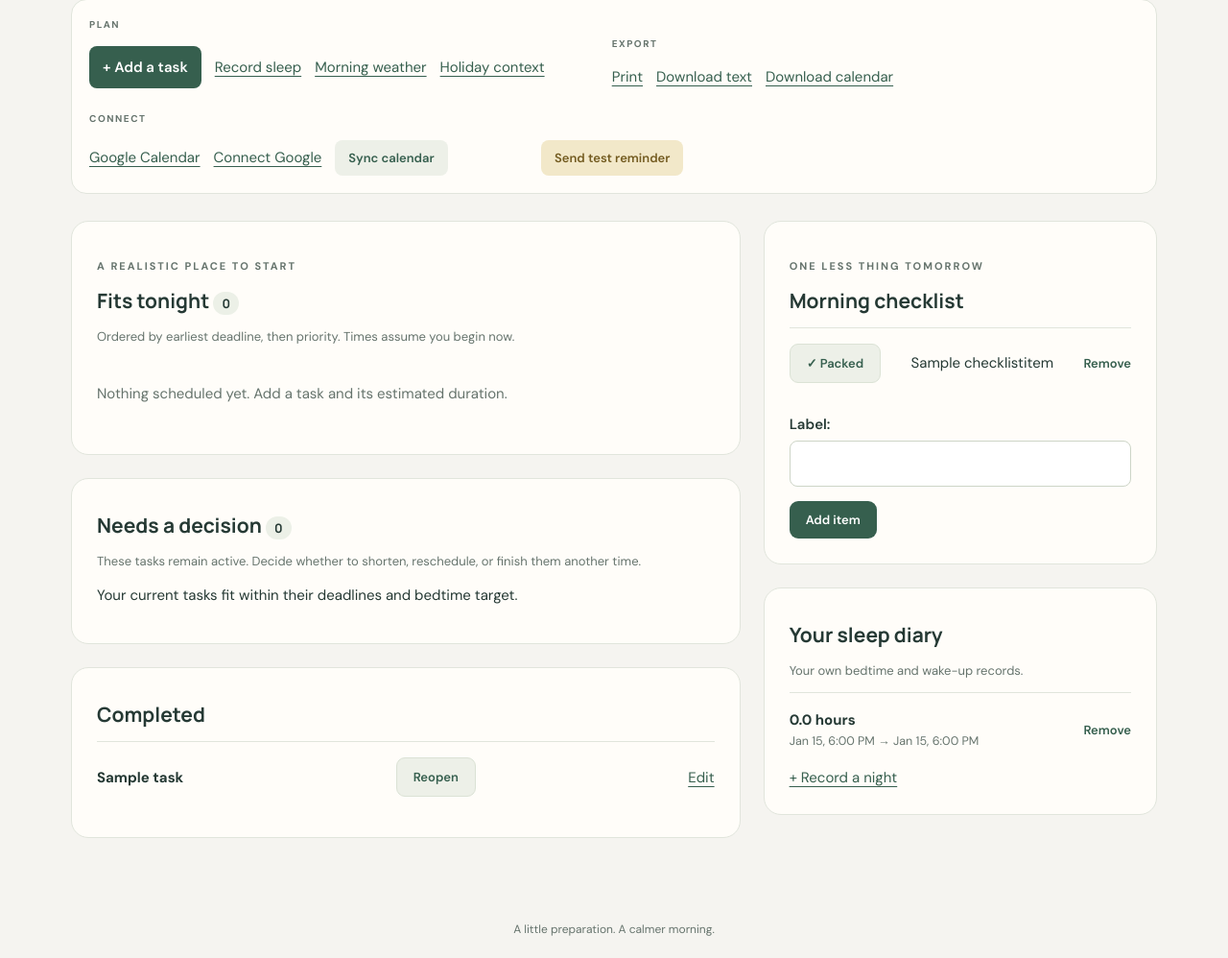
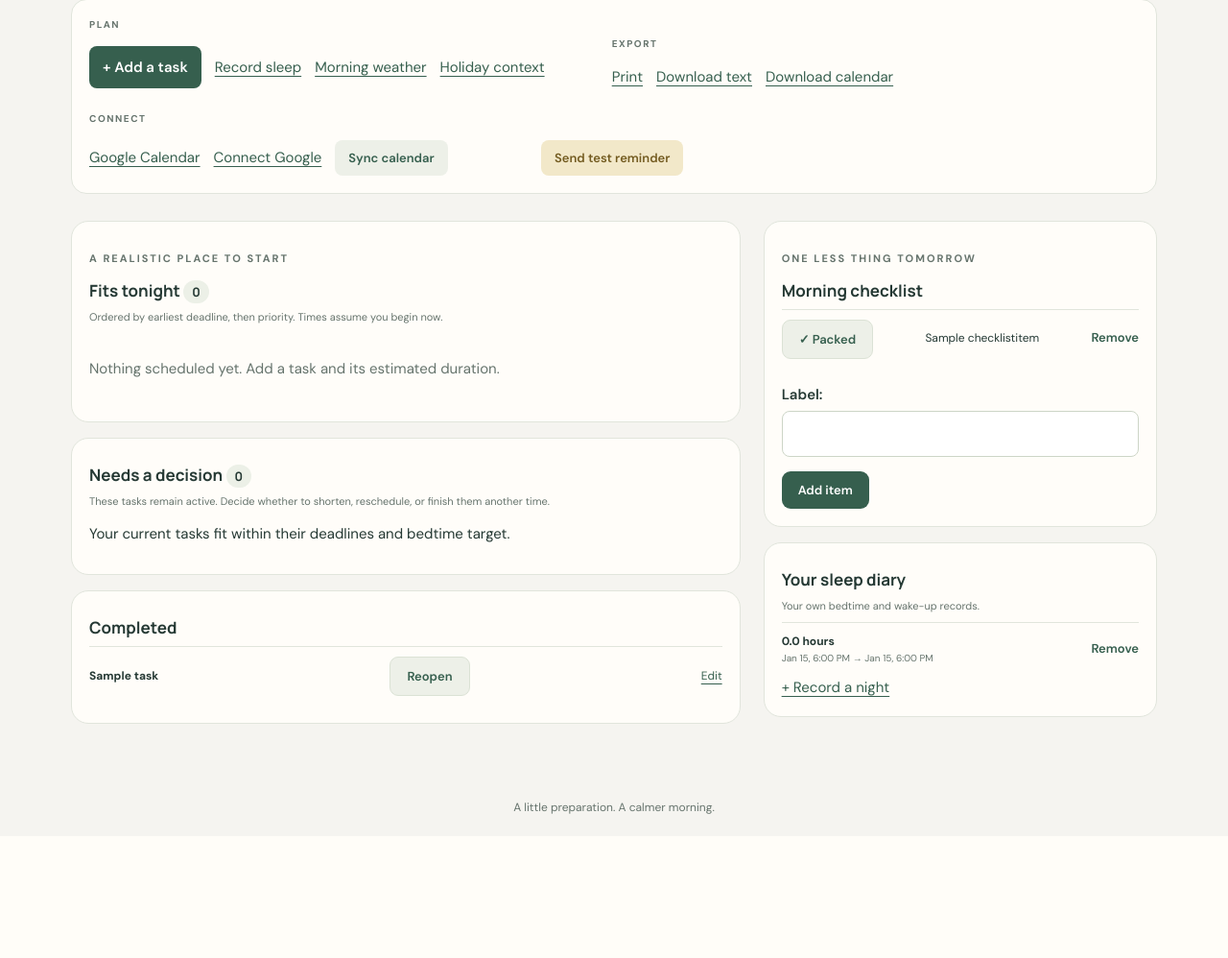
Before and after one commit to unredd11/before-bed, a Django app: page / in a window 1280 px wide. Shown: the part 354-1352 px from the top of the page at 96% size. After the commit the page ends 1202 px from the top, so only its background shows below. Run offline with Django 5.2, Linux system fonts and the light colour scheme; a user stored in the database is signed in; tables that the repository leaves empty hold one stand-in row (values such as "Sample post").

Commit message:
Minimizing the space

```diff
--- a/static/style.css
+++ b/static/style.css
@@ -499,3 +499,98 @@ hr {
     width: 100%;
   }
 }
+/* Compact task lists */
+.task {
+  display: grid;
+  grid-template-columns: 1fr auto;
+  gap: 8px 18px;
+  padding: 13px 0;
+}
+
+.task h3 {
+  margin: 4px 0;
+  font-size: 15px;
+}
+
+.task small {
+  font-size: 11px;
+}
+
+.task .tag {
+  font-size: 10px;
+  padding: 3px 6px;
+}
+
+.task .reason {
+  margin: 4px 0;
+  font-size: 11px;
+}
+
+.task .actions {
+  grid-column: 2;
+  grid-row: 1;
+  align-self: center;
+  display: flex;
+  gap: 8px;
+  font-size: 11px;
+}
+
+.task .actions button,
+.task .actions a {
+  padding: 5px 8px;
+  font-size: 11px;
+}
+
+.task details {
+  grid-column: 1 / -1;
+  margin-top: 2px;
+  font-size: 11px;
+}
+
+.card {
+  padding: 18px;
+  margin-bottom: 16px;
+}
+
+.card h2 {
+  font-size: 17px;
+  margin-bottom: 8px;
+}
+
+.card > .muted {
+  font-size: 11px;
+  margin: 4px 0 8px;
+}
+
+.item {
+  padding: 10px 0;
+  font-size: 12px;
+}
+
+.item small {
+  font-size: 10px;
+}
+
+@media (max-width: 700px) {
+  .task {
+    display: block;
+  }
+
+  .task .actions {
+    margin-top: 8px;
+    justify-content: flex-start;
+  }
+}
+.compact-card {
+  max-height: 620px;
+  overflow-y: auto;
+}
+
+.compact-card::-webkit-scrollbar {
+  width: 6px;
+}
+
+.compact-card::-webkit-scrollbar-thumb {
+  background: #cbd5c4;
+  border-radius: 10px;
+}
--- a/templates/dashboard.html
+++ b/templates/dashboard.html
@@ -37,11 +37,11 @@
   </form>
 </nav>
 <div class="columns"><div>
-  <section class="card"><p class="eyebrow">A REALISTIC PLACE TO START</p><h2>Fits tonight <span class="count">{{ plan.tonight|length }}</span></h2><p class="muted">Ordered by earliest deadline, then priority. Times assume you begin now.</p>{% for row in plan.tonight %}{% include 'task.html' with task=row.task start=row.start end=row.end %}{% empty %}<div class="empty">Nothing scheduled yet. Add a task and its estimated duration.</div>{% endfor %}</section>
-  <section class="card"><h2>Needs a decision <span class="count">{{ plan.later|length }}</span></h2><p class="muted">These tasks remain active. Decide whether to shorten, reschedule, or finish them another time.</p>{% for row in plan.later %}{% include 'task.html' with task=row.task reason=row.reason %}{% empty %}<p>Your current tasks fit within their deadlines and bedtime target.</p>{% endfor %}</section>
-  <section class="card"><h2>Completed</h2>{% for task in completed %}<div class="item"><strong>{{ task.title }}</strong><form method="post" action="{% url 'task_toggle' task.pk %}">{% csrf_token %}<button class="secondary">Reopen</button></form><a href="{% url 'task_edit' task.pk %}">Edit</a></div>{% empty %}<p class="muted">Finished tasks will appear here.</p>{% endfor %}</section>
+  <section class="card compact-card"><p class="eyebrow">A REALISTIC PLACE TO START</p><h2>Fits tonight <span class="count">{{ plan.tonight|length }}</span></h2><p class="muted">Ordered by earliest deadline, then priority. Times assume you begin now.</p>{% for row in plan.tonight %}{% include 'task.html' with task=row.task start=row.start end=row.end %}{% empty %}<div class="empty">Nothing scheduled yet. Add a task and its estimated duration.</div>{% endfor %}</section>
+  <section class="card compact-card"><h2>Needs a decision <span class="count">{{ plan.later|length }}</span></h2><p class="muted">These tasks remain active. Decide whether to shorten, reschedule, or finish them another time.</p>{% for row in plan.later %}{% include 'task.html' with task=row.task reason=row.reason %}{% empty %}<p>Your current tasks fit within their deadlines and bedtime target.</p>{% endfor %}</section>
+  <section class="card compact-card"><h2>Completed</h2>{% for task in completed %}<div class="item"><strong>{{ task.title }}</strong><form method="post" action="{% url 'task_toggle' task.pk %}">{% csrf_token %}<button class="secondary">Reopen</button></form><a href="{% url 'task_edit' task.pk %}">Edit</a></div>{% empty %}<p class="muted">Finished tasks will appear here.</p>{% endfor %}</section>
 </div><aside>
-  <section class="card"><p class="eyebrow">ONE LESS THING TOMORROW</p><h2>Morning checklist</h2>{% for item in checklist %}<div class="item"><form method="post" action="{% url 'checklist_action' item.pk 'toggle' %}">{% csrf_token %}<button class="secondary">{% if item.packed %}✓ Packed{% else %}Pack{% endif %}</button></form><span>{{ item.label }}</span><form method="post" action="{% url 'checklist_action' item.pk 'delete' %}">{% csrf_token %}<button class="text">Remove</button></form></div>{% empty %}<p class="muted">Add your uniform, charger, or assignment files.</p>{% endfor %}<form method="post" action="{% url 'checklist_add' %}">{% csrf_token %}{{ checkform.as_p }}<button>Add item</button></form></section>
-  <section class="card"><h2>Your sleep diary</h2><p class="muted">Your own bedtime and wake-up records.</p>{% for entry in sleep %}<div class="item"><div><strong>{{ entry.hours }} hours</strong><small>{{ entry.slept_at|date:'M j, g:i A' }} → {{ entry.woke_at|date:'M j, g:i A' }}</small></div><form method="post" action="{% url 'sleep_delete' entry.pk %}">{% csrf_token %}<button class="text">Remove</button></form></div>{% empty %}<p>No entries yet.</p>{% endfor %}<a href="{% url 'sleep_add' %}">+ Record a night</a></section>
+  <section class="card compact-card"><p class="eyebrow">ONE LESS THING TOMORROW</p><h2>Morning checklist</h2>{% for item in checklist %}<div class="item"><form method="post" action="{% url 'checklist_action' item.pk 'toggle' %}">{% csrf_token %}<button class="secondary">{% if item.packed %}✓ Packed{% else %}Pack{% endif %}</button></form><span>{{ item.label }}</span><form method="post" action="{% url 'checklist_action' item.pk 'delete' %}">{% csrf_token %}<button class="text">Remove</button></form></div>{% empty %}<p class="muted">Add your uniform, charger, or assignment files.</p>{% endfor %}<form method="post" action="{% url 'checklist_add' %}">{% csrf_token %}{{ checkform.as_p }}<button>Add item</button></form></section>
+  <section class="card compact-card"><h2>Your sleep diary</h2><p class="muted">Your own bedtime and wake-up records.</p>{% for entry in sleep %}<div class="item"><div><strong>{{ entry.hours }} hours</strong><small>{{ entry.slept_at|date:'M j, g:i A' }} → {{ entry.woke_at|date:'M j, g:i A' }}</small></div><form method="post" action="{% url 'sleep_delete' entry.pk %}">{% csrf_token %}<button class="text">Remove</button></form></div>{% empty %}<p>No entries yet.</p>{% endfor %}<a href="{% url 'sleep_add' %}">+ Record a night</a></section>
 </aside></div>
 {% endblock %}
```
